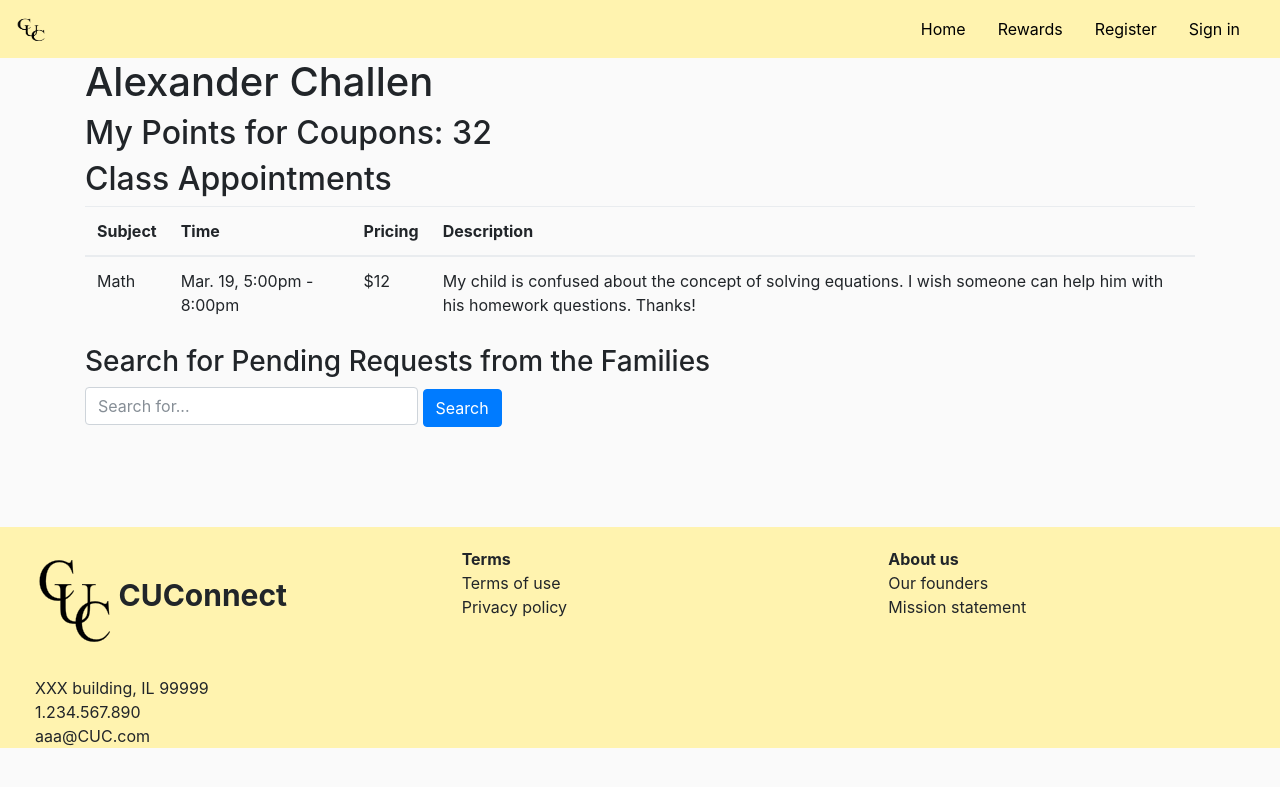
After one commit to Ichiro-Tai/CUConnect, a Flask app: page /student_personal in a window 1280 px wide. The commit adds this page. Shown: the top 787 px of the page. Run offline with Flask 2, Linux system fonts and the light colour scheme; some libraries are stand-ins or nearby versions.

Commit message:
Added business and student personal pages

```diff
--- a/main.py
+++ b/main.py
@@ -6,8 +6,8 @@ app = Flask(__name__)
 
 
 def render_page(html):
-    with open(html, 'w+') as file:
-        file.write(render_template(html))
+    # with open(html, 'w+') as file:
+    #     file.write(render_template(html))
     return render_template(html)
 
 
@@ -21,16 +21,21 @@ def login():
     return render_page('login.html')
 
 
-@app.route('/personal')
-def personal():
-    return render_page('personal.html')
+@app.route('/student_personal')
+def student_personal():
+    return render_page('student_personal.html')
+
+
+@app.route('/family_personal')
+def family_personal():
+    return render_page('family_personal.html')
+
+
+@app.route('/business_personal')
+def business_personal():
+    return render_page('business_personal.html')
 
 
 @app.route('/rewards')
 def rewards():
     return render_page('rewards.html')
-
-
-@app.route('/aboutus')
-def aboutus():
-    return render_page('aboutus.html')
--- a/static/main.js
+++ b/static/main.js
@@ -41,3 +41,8 @@ function addrequest() {
     var desc = '<td>' +  $('#description').val() + '</td>';
     $('#pendingRequests tr:last').after('<tr>' + classSubject + time + '<td>$16</td>' + desc + '</tr>');
 }
+
+function searchToggle() {
+    $('#searchTable').show();
+    $('#emptySpace').hide();
+}
--- a/templates/base.html
+++ b/templates/base.html
@@ -32,10 +32,9 @@
 		<div class="collapse navbar-collapse">
 			<div class="nav navbar-nav navbar-right">
 			<a class="nav-item nav-link" href="{{ url_for('index') }}">Home</a>
-			  <a class="nav-item nav-link" href="{{ url_for('aboutus') }}">About Us</a>
 			  <a class="nav-item nav-link" href="{{ url_for('rewards') }}">Rewards</a>
 			  {% if logged_in %}
-			  <a class="nav-item nav-link" href="{{ url_for('family_personal') }}">Personal</a>
+			  <a class="nav-item nav-link" href="{{ url_for('student_personal') }}">Personal</a>
 			  {% else %}
 			  <a class="nav-item nav-link" href="#">Register</a>
 			  <a class="nav-item nav-link" href="{{ url_for('login') }}">Sign in</a>
--- a/templates/login.html
+++ b/templates/login.html
@@ -13,7 +13,7 @@
                 <label for="password">Password: </label>
                 <input type="password" class="form-control" id="password" name="password" placeholder="Enter your password" />
             </div>
-            <a class="btn btn-primary" href="{{ url_for('personal') }}">Login</a>
+            <a class="btn btn-primary" href="{{ url_for('student_personal') }}">Login</a>
         </form>
     </div>
 </div>
--- /dev/null
+++ b/templates/student_personal.html
@@ -0,0 +1,60 @@
+{% extends "base.html" %}
+
+{% block content %}
+<div class="container">
+    <h1>Alexander Challen</h1>
+    <h2>My Points for Coupons: 32</h2>
+
+    <h2>Class Appointments</h2>
+    <table class="table table-hover table-responsive">
+        <thead>
+            <tr>
+                <th>Subject</th>
+                <th>Time</th>
+                <th>Pricing</th>
+                <th>Description</th>
+            </tr>
+        </thead>
+        <tbody>
+            <tr>
+                <td>Math</td>
+                <td>Mar. 19, 5:00pm - 8:00pm</td>
+                <td>$12</td>
+                <td>My child is confused about the concept of solving equations. I wish someone can help him with his homework questions. Thanks!</td>
+            </tr>
+        </tbody>
+    </table>
+
+    <form class="form-group">
+        <h3>Search for Pending Requests from the Families</h3>
+        <input type="text" class="form-control" placeholder="Search for..." style="width: 30%; display: inline"/>
+        <div class="btn btn-primary" onclick="searchToggle()">Search</div>
+        <div style="margin:100px" id="emptySpace"></div>
+        <table class="table table-hover table-responsive" id="searchTable" style="display: none">
+            <thead>
+                <tr>
+                    <th>Subject</th>
+                    <th>Time</th>
+                    <th>Pricing</th>
+                    <th>Description</th>
+                </tr>
+            </thead>
+            <tbody>
+                <tr>
+                    <td>Math</td>
+                    <td>Mar. 19, 5:00pm - 8:00pm</td>
+                    <td>$12</td>
+                    <td>My child is confused about the concept of solving equations. I wish someone can help him with his homework questions. Thanks!</td>
+                </tr>
+                <tr>
+                    <td>Math</td>
+                    <td>Mar. 21, 5:00pm - 8:00pm</td>
+                    <td>$20</td>
+                    <td>My child is confused about the concept of solving equations. I wish someone can help him with his homework questions. Thanks!</td>
+                </tr>
+            </tbody>
+        </table>
+    </form>
+</div>
+
+{% endblock %}
```
Also changed, not shown: templates/business_personal.html (added, +44 -0 lines).
